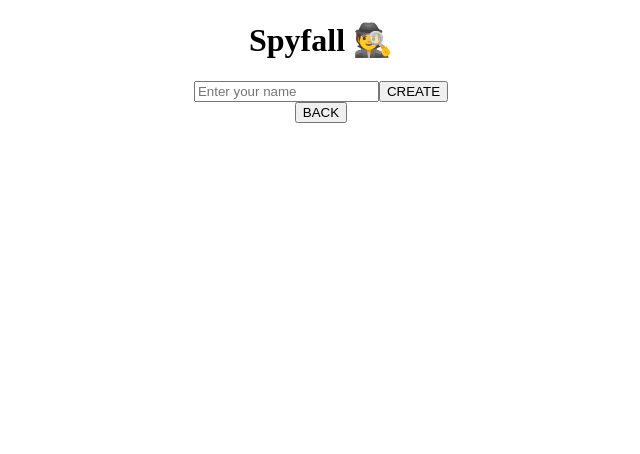
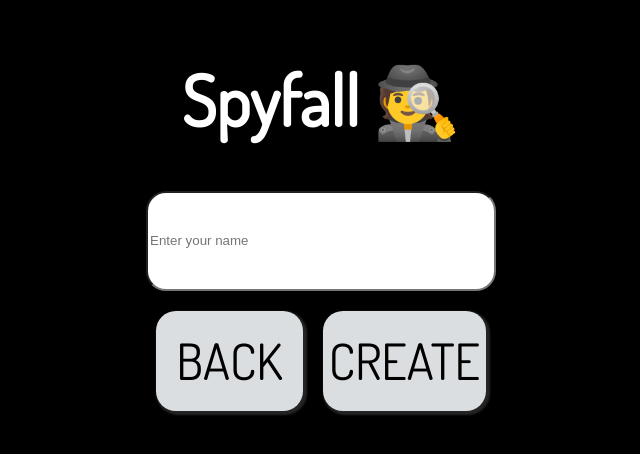
Before and after one commit to Luke-Rogerson/spyfall, an Angular app in the folder spyfall/: page / in a window 1280 px wide. Both pictures are taken after a click on the button "NEW GAME". Shown: the top 454 px of the page, without its empty margins (319-959 px from the left). Built offline with nearby package versions, Linux system fonts and the light colour scheme; no server answers.

Commit message:
Style start game and new game menus

```diff
--- a/spyfall/src/app/join-game-menu/join-game-menu.component.html
+++ b/spyfall/src/app/join-game-menu/join-game-menu.component.html
@@ -1,8 +1,8 @@
 <form>
   <input #name name="name" placeholder="Enter your name">
   <input #id name="access-code" placeholder="Enter game code" (keyup)="onKey($event)">
-  <button routerLink="/lobby/{{roomID}}" type="button" (click)="joinGame(name.value, id.value)">JOIN</button>
 </form>
+<button routerLink="/lobby/{{roomID}}" type="button" (click)="joinGame(name.value, id.value)">JOIN</button>
 <button routerLink="/" (click)="disconnectSocket()">BACK</button>
 <!-- <h6 [ngClass]="status ? 'warning-hide' : 'warning-show'">Sorry, that game doesn't exist! Try again...</h6>
 Hide and show a warning message -->
--- a/spyfall/src/app/new-game-menu/new-game-menu.component.css
+++ b/spyfall/src/app/new-game-menu/new-game-menu.component.css
@@ -0,0 +1,30 @@
+.new-game-menu {
+  display: flex;
+  align-items: center;
+  justify-content: center;
+  justify-content: center;
+  flex-flow: column;
+}
+
+.new-game-menu__buttons{
+  size: 50%;
+  width: 350px;
+  display: flex;
+  justify-content: center;
+  justify-content: center;
+}
+
+input {
+  width: 350px;
+  height: 100px;
+  border-radius: 20px;
+  margin-bottom: 10px;
+}
+
+.new-game-menu__buttons button {
+  margin: 10px;
+  background: #dbdee0;
+  width: 170px;
+  height: 100px;
+  font-size: 50px;
+}
--- a/spyfall/src/app/new-game-menu/new-game-menu.component.html
+++ b/spyfall/src/app/new-game-menu/new-game-menu.component.html
@@ -1,5 +1,9 @@
+<div class="new-game-menu">
 <form>
 <input #name name="name" placeholder="Enter your name">
+</form>
+<div class="new-game-menu__buttons">
+<button routerLink="/" (click)="disconnectSocket()">BACK</button>
 <button routerLink="/lobby/{{this.id}}" type="button" (click)="createGame(name.value)">CREATE</button>
-</form>
-<button routerLink="/" (click)="disconnectSocket()">BACK</button>
+</div>
+</div>
--- a/spyfall/src/app/start-menu/start-menu.component.css
+++ b/spyfall/src/app/start-menu/start-menu.component.css
@@ -0,0 +1,14 @@
+.start-menu {
+display: flex;
+align-items: center;
+justify-content: center;
+flex-flow: column;
+}
+
+.start-menu button {
+  margin: 10px;
+  background: #dbdee0;
+  width: 350px;
+  height: 100px;
+  font-size: 50px;
+}
--- a/spyfall/src/app/start-menu/start-menu.component.html
+++ b/spyfall/src/app/start-menu/start-menu.component.html
@@ -1,2 +1,4 @@
-<button routerLink="/newgame" (click)="initSocket()">NEW GAME</button>
-<button routerLink="/joingame" (click)="initSocket()">JOIN GAME</button>
+<div class="start-menu">
+  <button routerLink="/newgame" (click)="initSocket()">NEW GAME</button>
+  <button routerLink="/joingame" (click)="initSocket()">JOIN GAME</button>
+</div>
--- a/spyfall/src/index.html
+++ b/spyfall/src/index.html
@@ -7,15 +7,20 @@
   <base href="/">
 
   <meta name="viewport" content="width=device-width, initial-scale=1">
-  <link rel="icon" type="image/x-icon" href="favicon.ico">
+  <link rel="icon" type="image/x-icon" href="favicon.png">
 </head>
 
 <body>
-  <div style="text-align:center">
-    <h1>
-      Spyfall 🕵️
-    </h1>
-    <app-root></app-root>
+  <div class="container">
+    <div class="header">
+      <h1>
+        Spyfall 🕵️
+      </h1>
+    </div>
+    <div class="main">
+      <app-root></app-root>
+    </div>
+  </div>
 </body>
 
 </html>
--- a/spyfall/src/styles.css
+++ b/spyfall/src/styles.css
@@ -1 +1,34 @@
 /* You can add global styles to this file, and also import other style files */
+@import url('https://fonts.googleapis.com/css?family=Dosis');
+
+* {
+  box-sizing: border-box
+}
+
+body {
+  font-family: "Dosis", sans-serif;
+  background: black;
+  color: white;
+}
+
+.container {
+  display: flex;
+  align-items: center;
+  justify-content: center;
+  flex-flow: column;
+  min-width: 375px;
+  max-width: 1200px;
+  margin: auto
+}
+
+.header h1 {
+  font-size: 70px;
+}
+
+button {
+  font-family: "Dosis", sans-serif;
+  box-shadow: 2px 2px 2px 2px rgba(72, 71, 71, 0.5);
+  cursor: pointer;
+  border: darkblue;
+  border-radius: 20px;
+}
```
Also changed, not shown: spyfall/src/favicon.png (added), 1 other file (tests, documents, lock files or other folders).
